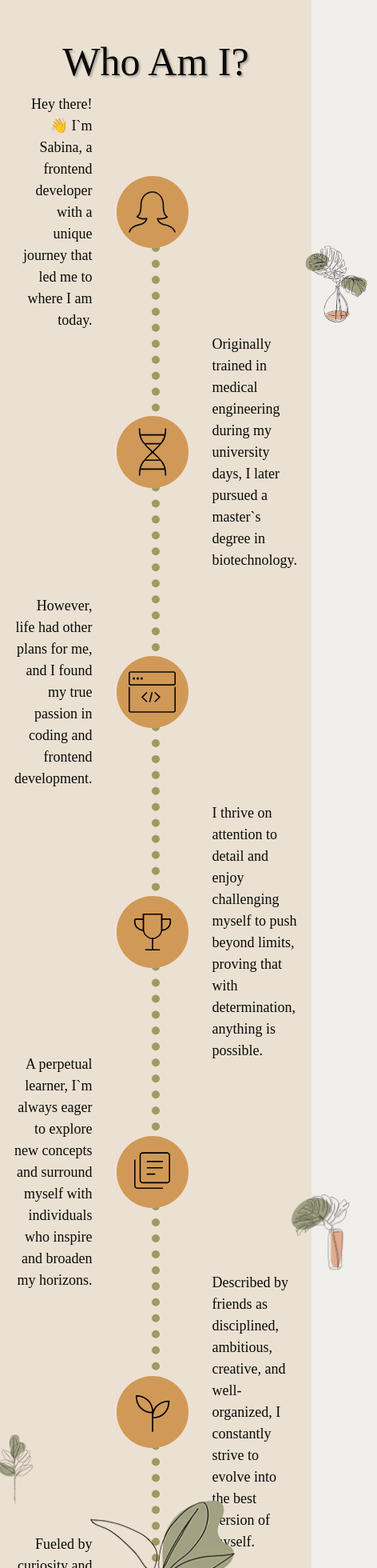
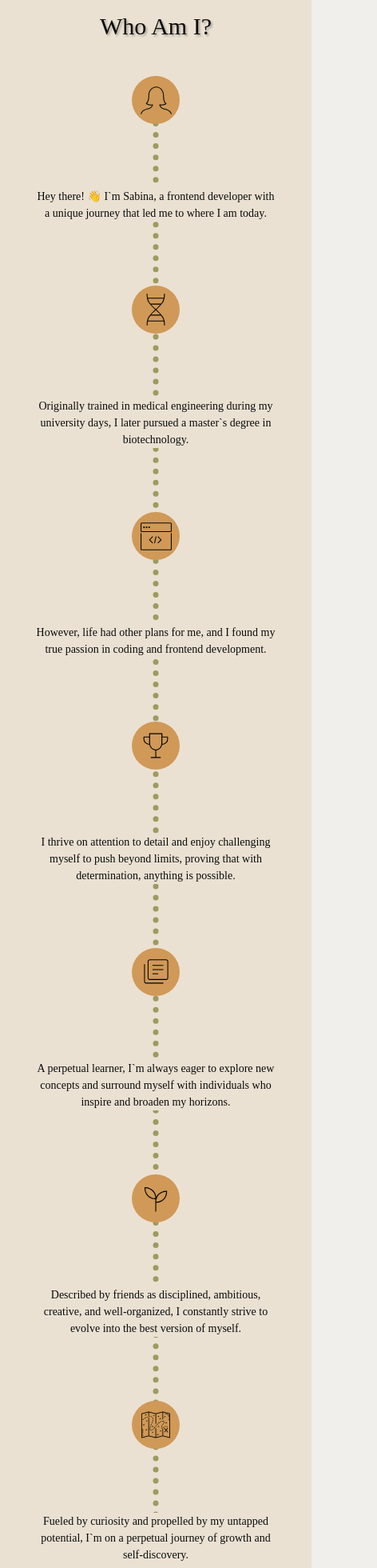
Before and after one commit to SabinaCristea/portfolio-website, a React (Vite) app: page /about in a window 390 px wide. Shown: the part 40-2000 px from the top of the page at 80% size, 472 px wide, since content can reach past the window. Built offline with nearby package versions, Linux system fonts and the light colour scheme; a web font is replaced by a local one.

Commit message:
Finished responsiveness for the about me page

```diff
--- a/src/components/HobbyCard.jsx
+++ b/src/components/HobbyCard.jsx
@@ -4,11 +4,11 @@ function HobbyCard({ src, alt, children, bgColor }) {
   const [isHovered, setIsHovered] = useState(false);
 
   const cardStyle =
-    "hobbyCardSide absolute h-[40rem] transition-all duration-[0.8s] ease top-0 left-0 w-[100%] rounded-[3rem] overflow-hidden flex items-center justify-center shadow-hobbyCard";
+    "hobbyCardSide absolute h-[28rem] sm:h-[33rem] md:h-[40rem] lg:h-[38rem] xl:h-[40rem] transition-all duration-[0.8s] ease top-0 left-0 w-[100%] rounded-[2rem] md:rounded-[3rem] lg:rounded-[2rem] xl:rounded-[3rem] overflow-hidden flex items-center justify-center shadow-hobbyCard";
 
   return (
     <div
-      className="relative h-[40rem] w-[32rem] rounded-[3rem]"
+      className="relative h-[28rem] sm:h-[33rem] md:h-[40rem] lg:h-[38rem] xl:h-[40rem] w-[23rem] sm:w-[27rem] md:w-[32rem] lg:w-[28rem] xl:w-[32rem] rounded-[2rem] md:rounded-[3rem] lg:rounded-[2rem] xl:rounded-[3rem]"
       onMouseEnter={() => setIsHovered(true)}
       onMouseLeave={() => setIsHovered(false)}
       style={{
@@ -34,7 +34,9 @@ function HobbyCard({ src, alt, children, bgColor }) {
           transform: isHovered ? "rotateY(0)" : "rotateY(180deg)",
         }}
       >
-        <div className="text-[2.2rem] text-center px-10">{children}</div>
+        <div className="text-[1.6rem] sm:text-[2rem] md:text-[2.2rem] text-center px-10">
+          {children}
+        </div>
       </div>
     </div>
   );
--- a/src/components/Home.jsx
+++ b/src/components/Home.jsx
@@ -23,7 +23,6 @@ function Home() {
         src="src/assets/svgs/handwritten-font.svg"
         alt="SVG Image"
         className="w-[90%] sm:w-[80%] md:w-[100%] lg:w-[80%]"
-        // className=" w-[100%] md:w-[140%] lg:w-[90%] xl:w-[77%]"
       />
     </div>
   );
--- a/src/components/StepsSection.jsx
+++ b/src/components/StepsSection.jsx
@@ -15,7 +15,7 @@ function StepsSection() {
       },
       {
         threshold: 0,
-      }
+      },
     );
 
     const childElements =
@@ -32,34 +32,45 @@ function StepsSection() {
     };
   }, []);
 
-  const iconStyle = `${styles.stepIcon} w-[9rem] h-[9rem] rounded-[50%] flex justify-center items-center z-[99] bg-[var(--color-orange-steps)]`;
+  const iconStyle = `${styles.stepIcon} w-[6rem] h-[6rem] md:w-[8rem] md:h-[8rem] lg:w-[8rem] lg:h-[8rem] xl:w-[9rem] xl:h-[9rem] rounded-[50%] flex justify-center items-center z-[99] bg-[var(--color-orange-steps)]`;
 
-  const textStyle = `${styles.textFragment} text-[1.8rem] h-[30rem] flex justify-center items-center`;
+  const textStyle = `${styles.textFragment} bg-[var(--color-pink-quaternary)] lg:bg-transparent text-[1.4rem] sm:text-[1.6rem] md:text-[1.8rem] lg:h-[30rem] flex justify-center items-center md:w-[50rem] lg:w-[auto]`;
 
   return (
-    <div className="max-w-[114rem] m-auto relative">
-      <div className="absolute top-[13rem] left-[50%] translate-x-[-50%] h-[88%] col-start-2 col-end-3 border-l-[1rem] border-dotted border-[var(--color-green-transparent)] z-0"></div>
+    <div className="max-w-[34rem] sm:max-w-[50rem] md:max-w-[64rem] lg:max-w-[94rem] xl:max-w-[114rem] m-auto relative">
+      <div className="absolute top-0 h-[100%] lg:top-[13rem] left-[50%] translate-x-[-50%] md:h-[100%] lg:h-[88%] col-start-2 col-end-3 border-l-[0.7rem] md:border-l-[1rem] border-dotted border-[var(--color-green-transparent)] z-0"></div>
       <div
-        className="stepsContent grid grid-cols-[1fr_auto_1fr] grid-rows-7 gap-x-[3rem] items-center px-[2rem]"
+        className="stepsContent grid gap-y-[8rem] sm:gap-y-[10rem] md:gap-y-[15rem] lg:gap-y-[0] lg:grid-cols-[1fr_auto_1fr] lg:grid-rows-7 lg:gap-x-[3rem] justify-items-center items-center px-[2rem]"
         ref={stepsRef}
       >
-        <div className={textStyle}>
-          <p className="text-end">
-            Hey there! 👋 I`m Sabina, a frontend developer with a unique journey
-            that led me to where I am today.
-          </p>
-        </div>
-        <div className={iconStyle}>
+        <div className={`${iconStyle} lg:hidden`}>
           <img
             src="src/assets/svgs/profile-female.svg"
             alt="Female icon"
             width="65%"
           />
         </div>
-        <div className={`${styles.image} w-[100%] mb-[-18rem] ml-[10rem]`}>
+        <div className={textStyle}>
+          <p className="text-center lg:text-end">
+            Hey there! 👋 I`m Sabina, a frontend developer with a unique journey
+            that led me to where I am today.
+          </p>
+        </div>
+        <div className={`${iconStyle} hidden lg:flex`}>
+          <img
+            src="src/assets/svgs/profile-female.svg"
+            alt="Female icon"
+            width="65%"
+          />
+        </div>
+        <div
+          className={`${styles.image} hidden lg:inline-block lg:w-[90%] xl:w-[100%] mb-[-18rem] xl:ml-[10rem]`}
+        >
           <img src="src/assets/imgs/plant-1.webp" alt="Right illustration 1" />
         </div>
-        <div className={`${styles.image} w-[100%] mb-[-39rem] ml-[-17rem]`}>
+        <div
+          className={`${styles.image} hidden lg:inline-block lg:w-[100%] xl:w-[100%] lg:mb-[-37rem] lg:ml-[-25rem] xl:mb-[-39rem] xl:ml-[-33rem]`}
+        >
           <img src="src/assets/imgs/plant-2.webp" alt="Left illustration 1" />
         </div>
         <div className={iconStyle}>
@@ -70,65 +81,78 @@ function StepsSection() {
           />
         </div>
         <div className={textStyle}>
-          <p>
+          <p className="text-center lg:text-start">
             Originally trained in medical engineering during my university days,
             I later pursued a master`s degree in biotechnology.
           </p>
         </div>
+        <div className={`${iconStyle} lg:hidden`}>
+          <img src="src/assets/svgs/code.svg" alt="Code icon" width="65%" />
+        </div>
         <div className={textStyle}>
-          <p className="text-end">
+          <p className="text-center lg:text-end lg:w-[80%] lg:mr-[-6rem] xl:w-[100%] xl:mr-0">
             However, life had other plans for me, and I found my true passion in
             coding and frontend development.
           </p>
         </div>
-        <div className={iconStyle}>
+        <div className={`${iconStyle} hidden lg:flex`}>
           <img src="src/assets/svgs/code.svg" alt="Code icon" width="65%" />
         </div>
-        <div></div>
-        <div></div>
+        <div className="hidden lg:inline"></div>
+        <div className="hidden lg:inline"></div>
         <div className={iconStyle}>
           <img src="src/assets/svgs/trophy.svg" alt="Trophy icon" width="80%" />
         </div>
         <div className={textStyle}>
-          <p>
+          <p className="text-center lg:text-start">
             I thrive on attention to detail and enjoy challenging myself to push
             beyond limits, proving that with determination, anything is
             possible.
           </p>
         </div>
+        <div className={`${iconStyle} lg:hidden`}>
+          <img src="src/assets/svgs/books.svg" alt="Books icon" width="75%" />
+        </div>
         <div className={textStyle}>
-          <p className="text-end">
+          <p className="text-center lg:text-end">
             A perpetual learner, I`m always eager to explore new concepts and
             surround myself with individuals who inspire and broaden my
             horizons.
           </p>
         </div>
-        <div className={iconStyle}>
+        <div className={`${iconStyle} hidden lg:flex`}>
           <img src="src/assets/svgs/books.svg" alt="Books icon" width="75%" />
         </div>
-        <div className={`${styles.image} w-[100%] mb-[-15rem] ml-[8rem]`}>
+        <div
+          className={`${styles.image} hidden lg:inline-block  lg:w-[90%] lg:mb-[-18rem] lg:ml-[0rem] xl:w-[100%] xl:mb-[-15rem] xl:ml-[8rem]`}
+        >
           <img src="src/assets/imgs/plant-3.webp" alt="Right illustration 2" />
         </div>
-        <div className={`${styles.image} w-[100%] mb-[-14rem] ml-[-5rem]`}>
+        <div
+          className={`${styles.image} hidden lg:inline-block  lg:w-[90%] lg:mb-[-23rem] lg:ml-[0rem] xl:w-[100%] xl:mb-[-14rem] xl:ml-[-5rem]`}
+        >
           <img src="src/assets/imgs/plant-4.webp" alt="Left illustration 2" />
         </div>
         <div className={iconStyle}>
           <img src="src/assets/svgs/sprout.svg" alt="Plant icon" width="80%" />
         </div>
         <div className={textStyle}>
-          <p>
+          <p className="text-center lg:text-start">
             Described by friends as disciplined, ambitious, creative, and
             well-organized, I constantly strive to evolve into the best version
             of myself.
           </p>
         </div>
+        <div className={`${iconStyle} lg:hidden`}>
+          <img src="src/assets/svgs/map.svg" alt="Map icon" width="60%" />
+        </div>
         <div className={textStyle}>
-          <p className="text-end">
+          <p className="text-center lg:text-end">
             Fueled by curiosity and propelled by my untapped potential, I`m on a
             perpetual journey of growth and self-discovery.
           </p>
         </div>
-        <div className={iconStyle}>
+        <div className={`${iconStyle} hidden lg:flex`}>
           <img src="src/assets/svgs/map.svg" alt="Map icon" width="60%" />
         </div>
       </div>
--- a/src/components/WhoAmI.jsx
+++ b/src/components/WhoAmI.jsx
@@ -2,16 +2,20 @@ import StepsSection from "./StepsSection";
 
 function WhoAmI() {
   return (
-    <div className="mb-[5rem] bg-[var(--color-orange-transparent)] pt-[8rem] ">
+    <div className="mb-[5rem] bg-[var(--color-orange-transparent)] pt-[5rem] md:pt-[8rem] ">
       <div className="flex flex-col items-center justify-items-center">
-        <header className="text-[5rem] drop-shadow-3xl">Who Am I?</header>
+        <header className="text-[3rem] sm:text-[3.5rem] md:text-[4rem] mb-[4rem] sm:mb-[5rem] md:mb-[5rem] lg:mb-0 lg:text-[5rem] drop-shadow-3xl">
+          Who Am I?
+        </header>
         <div className="relative">
           <StepsSection />
-          <img
-            src="src/assets/imgs/plant-5.webp"
-            alt="Photo of plant 5"
-            className="absolute bottom-[-3rem] right-[0]"
-          />
+          <div className="w-[25rem] sm:w-[30rem] mb-[-2rem] md:w-[30rem]  m-auto lg:mb-0 lg:w-[40rem] lg:h-[40rem] lg:absolute lg:bottom-[-10rem] lg:right-0 xl:bottom-[-3rem]">
+            <img
+              src="src/assets/imgs/plant-5.webp"
+              alt="Photo of plant 5"
+              className="lg:w-[80%] xl:w-[100%]"
+            />
+          </div>
         </div>
       </div>
     </div>
--- a/src/index.css
+++ b/src/index.css
@@ -8,6 +8,7 @@
   --color-pink-primary: #f0efec;
   --color-pink-secondary: #ebe0d3;
   --color-pink-tertiary: #ede7de;
+  --color-pink-quaternary: #ebe1d3;
   --color-green: #6d6b18;
   --color-green-transparent: #6b6a1598;
   --color-green-transparent-btn: #6d6b184d;
```
Also changed, not shown: src/components/Hobbies.jsx (+8 -6 lines).
